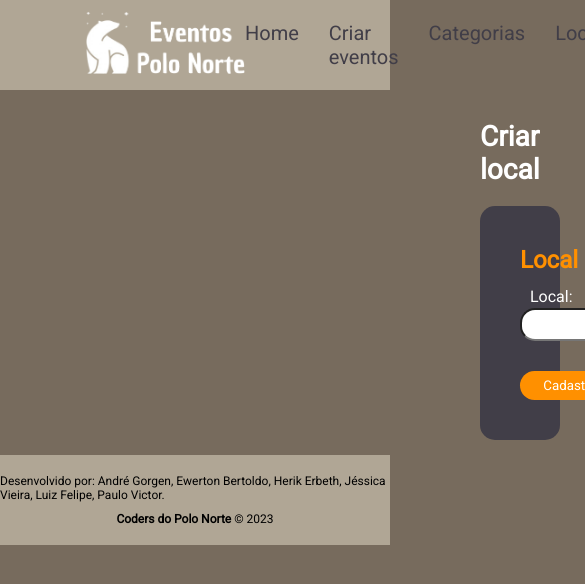
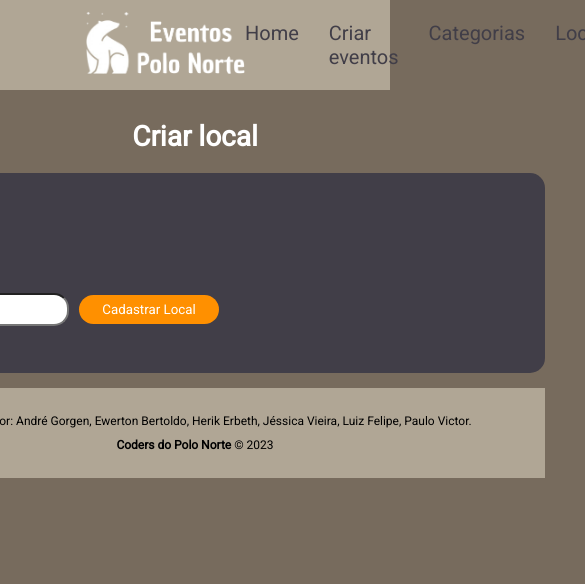
Before and after one commit to jessicavsampaio/gerenciamento_de_eventos, a React (Vite) app: page /local in a window 390 px wide. Shown: the top 584 px of the page, 585 px wide, since content can reach past the window. Built offline with nearby package versions, Linux system fonts and the light colour scheme.

Commit message:
mudanca no front, mexendo no CSS para remover margens e melhorar a responsividade

```diff
--- a/src/components/CardCriarCategoria/styles.js
+++ b/src/components/CardCriarCategoria/styles.js
@@ -3,7 +3,9 @@ import styled from "styled-components";
 export const CardCriarCategoriaDiv = styled.div`
     background-color: #413E48;
     border-radius: 15px;
-    margin: 0 480px 15px;
+    margin-bottom: 15px;
+    width: 700px;
+    height: 200px;
     padding: 40px;
 
     h3 {
@@ -15,6 +17,7 @@ export const CardCriarCategoriaDiv = styled.div`
     .Section {
         display: flex;
         flex-direction: column;
+        align-itens: center;
         gap: 5px;
     }
 
@@ -38,6 +41,7 @@ export const CardCriarCategoriaDiv = styled.div`
     }
 
     .cadastroCategoriaBtn {
+        margin-left: 10px;
         border-radius: 15px;
         padding: 7px;
         border: none;
--- a/src/components/CardCriarEvento/styles.js
+++ b/src/components/CardCriarEvento/styles.js
@@ -3,7 +3,9 @@ import styled from "styled-components";
 export const CardCriarEventoDiv = styled.div`
     background-color: #413E48;
     border-radius: 15px;
-    margin: 0 480px 15px;
+    margin-bottom: 15px;
+    width: 700px;
+    height: 700px;
     padding: 40px;
 
     h3 {
--- a/src/components/CardCriarLocais/styles.js
+++ b/src/components/CardCriarLocais/styles.js
@@ -3,13 +3,19 @@ import styled from "styled-components";
 export const CardCriarLocaisDiv = styled.div`
     background-color: #413E48;
     border-radius: 15px;
-    margin: 0 480px 15px;
+    margin-bottom: 15px;
+    width: 700px;
     padding: 40px;
+    height: 200px;
+    display: flex;
+    align-itens: center;
+    flex-direction: column;
 
     h3 {
         font-size: 24px;
         color: #ff9000;
         margin-bottom: 10px;
+        text-align: left;
     }
 
     .Section {
@@ -38,6 +44,7 @@ export const CardCriarLocaisDiv = styled.div`
     }
 
     .cadastroLocalBtn {
+        margin-left: 10px;
         border-radius: 15px;
         padding: 7px;
         border: none;
--- a/src/components/CardEvento/styles.js
+++ b/src/components/CardEvento/styles.js
@@ -3,7 +3,8 @@ import styled from "styled-components";
 export const CardEventDiv = styled.div`
     background-color: #413E48;
     border-radius: 15px;
-    margin: 0 480px 15px;
+    margin-bottom: 15px;
+    width: 700px;
     padding: 40px;
 
     h3 {
@@ -55,10 +56,12 @@ export const CardEventDiv = styled.div`
 
     .CardEventBtn button:first-child {
         background-color: #a3a0a0;
+        width: 100px;
     }
 
     .CardEventBtn button:last-child {
         background-color: #ff9000;
+        width: 100px;
     }
 
     .CardEventDescription {
--- a/src/components/Container/styles.js
+++ b/src/components/Container/styles.js
@@ -2,10 +2,10 @@ import styled from "styled-components";
 
 export const ContainerDiv = styled.div`
     color: #ffffff;
-    margin: 120px 480px 20px;
+    margin-bottom: 20px;
+    margin-top: 120px;
     font-size: 14px;
     display: flex;
-    align-items: center;
     justify-content: space-between;
 
     svg {
--- a/src/components/Section/styles.js
+++ b/src/components/Section/styles.js
@@ -2,6 +2,11 @@ import styled from "styled-components";
 
 export const SectionDiv = styled.div`
     color: #ffffff;
-    margin: 120px 480px 20px;
+    margin-top: 120px;
+    margin-bottom: 20px;
     font-size: 14px;
+
+    h1 {
+      text-align: left;
+    }
 `;
--- a/src/components/SectionCadastro/styles.js
+++ b/src/components/SectionCadastro/styles.js
@@ -3,7 +3,8 @@ import styled from "styled-components";
 export const SectionCadastroDiv = styled.div`
     background-color: #413E48;
     border-radius: 15px;
-    margin: 0 480px 15px;
+    margin-bottom: 15px;
+    width: 700px;
     padding: 40px;
 
     h3 {
--- a/src/components/SectionLogin/styles.js
+++ b/src/components/SectionLogin/styles.js
@@ -3,8 +3,10 @@ import styled from "styled-components";
 export const SectionLoginDiv = styled.div`
     background-color: #413E48;
     border-radius: 15px;
-    margin: 0 480px 15px;
+    margin-bottom: 15px;
+    width: 700px;
     padding: 40px;
+    height: 360px;
 
     h3 {
         font-size: 24px;
--- a/src/styles/global.js
+++ b/src/styles/global.js
@@ -11,5 +11,8 @@ export default createGlobalStyle`
     html, body, #root {
         background-color: #776B5D;
         min-height: 100vh;
+        display: flex;
+        align-items: center;
+        flex-direction: column;
     }
 `;
```
